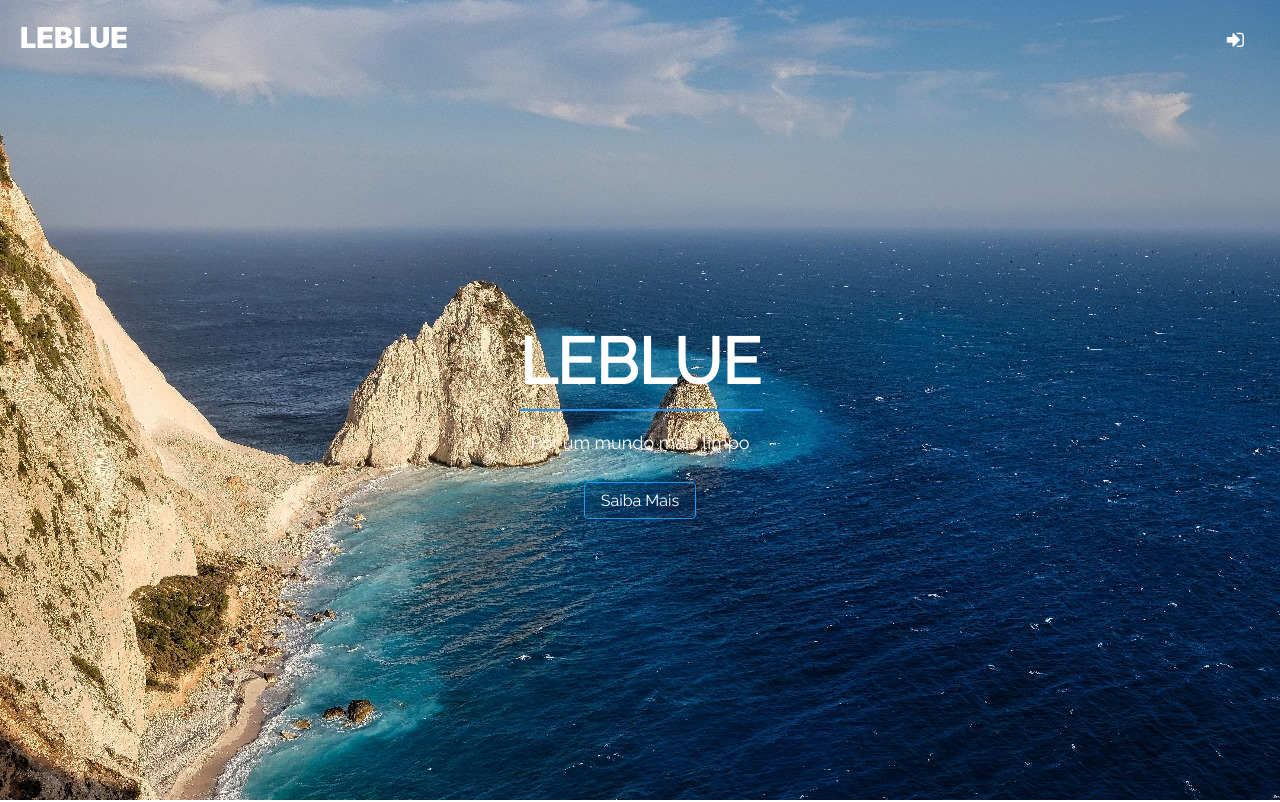
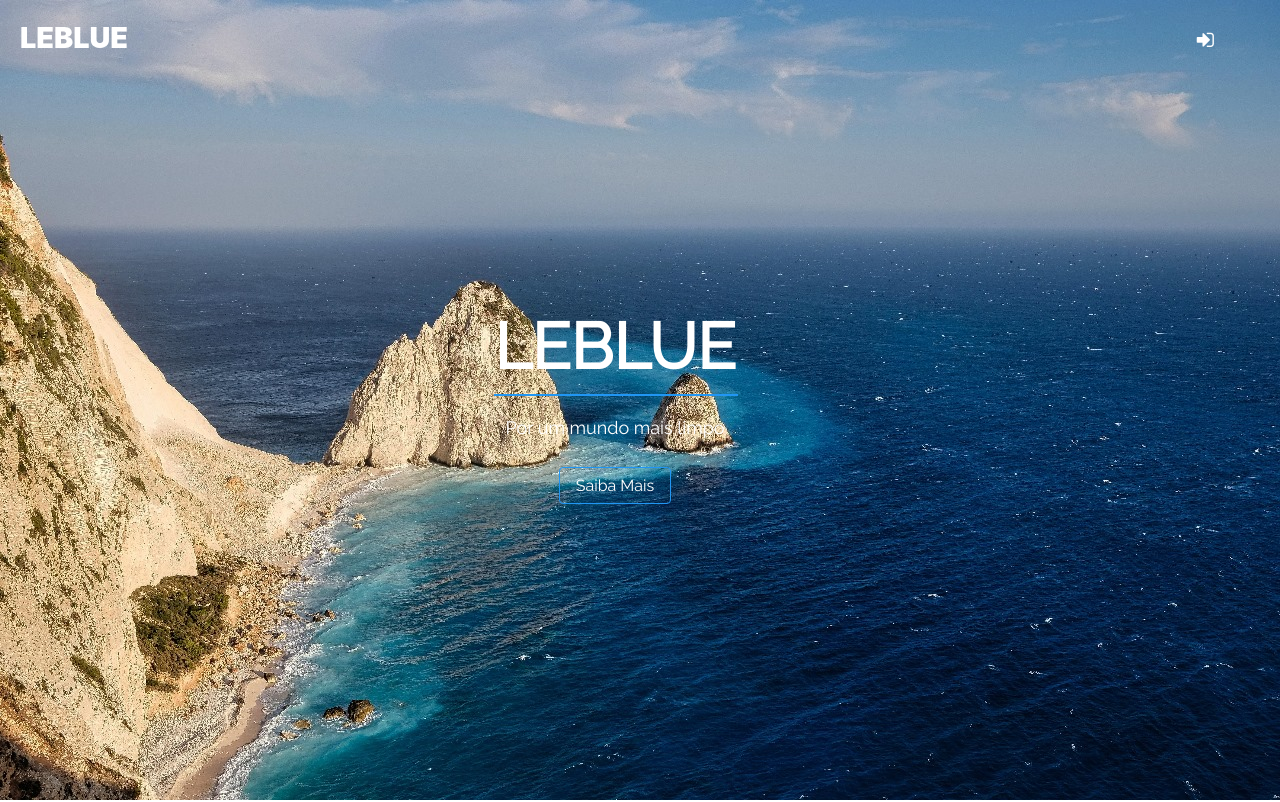
Before and after one commit to djxlma/LeBlue_Site, a plain HTML site: page teste.html in a window 1280 px wide. Shown: the top 802 px of the page. Drawn offline with Linux system fonts and the light colour scheme; a web font is replaced by a local one.

Commit message:
atualizações posicionamento/design

```diff
--- a/teste.css
+++ b/teste.css
@@ -33,11 +33,15 @@
     display: flex;
     justify-content: center;
     align-items: center;
-    position: relative;
     color: white;
     text-align: center;
     animation: animateTop 1s;
 }
+.imagemfundo > div {
+    padding-bottom: 30px;
+    padding-right: 50px;
+}
+
 
 @keyframes animateTop {
     from {top: -100px; opacity: 0}
```
